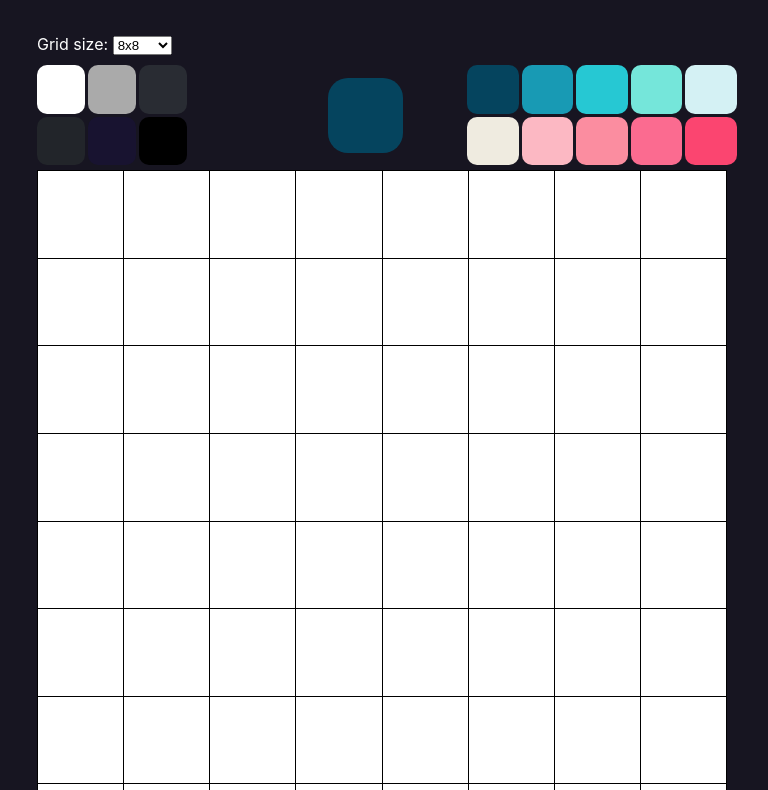
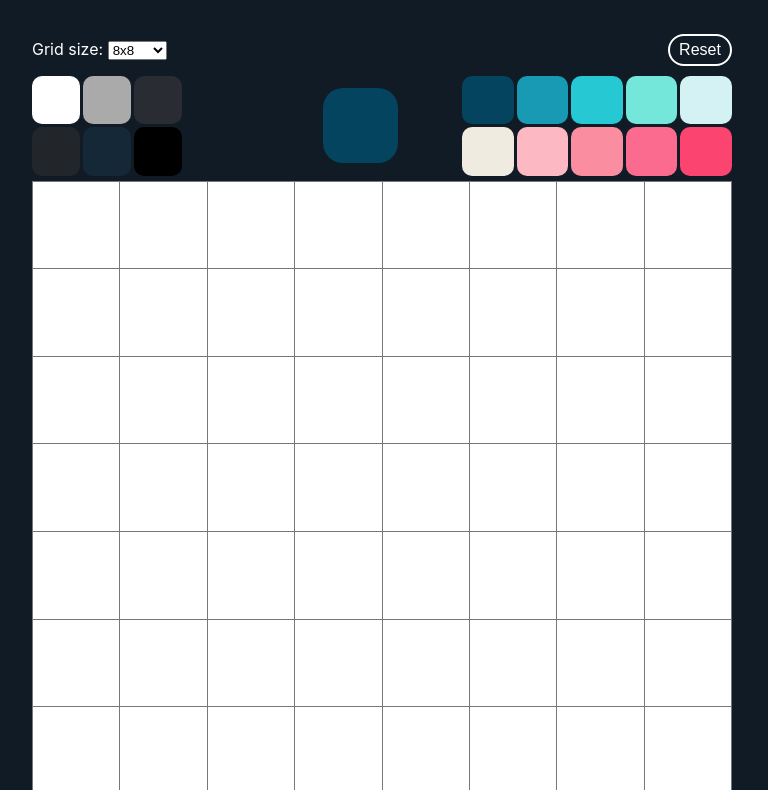
Before and after one commit to MJNBartlett/Pixel-Art-Web-App, a plain HTML site: page index.html in a window 1280 px wide. Shown: the part 161-951 px from the top of the page, without its empty margins (258-1026 px from the left). Drawn offline with Linux system fonts and the light colour scheme.

Commit message:
Addition of reset button. Minor styling update.

```diff
--- a/index.html
+++ b/index.html
@@ -9,10 +9,11 @@
   <body>
     <header>
       <h1>Pixel Perfect</h1>
-      <h2>It's time to make art!</h2>
+      <h2>An interactive artboard. </h2>
     </header>
     <main>
       <section id="pixel__menu" class="">
+        <div id="pixel__menu-flex-container" class="">
           <div id="pixel__grid--size-selector" class="">
             <label for="pixel__grid--size-options">Grid size:</label>
             <select name="grid size" id="pixel__grid--size-options" onchange="gridSizeChanger()">
@@ -22,8 +23,12 @@
               <option id="grid-size--32x32" value="1024">32x32</option>
             </select>
           </div>
+          <div class="" id="pixel__grid--button">
+            <button class="pixel__grid--button" type="button" name="reset button" onclick="gridSizeChanger()">Reset</button>
+          </div>
+        </div>
         <div id="pixel__palette-container" class="">
-          <div id="pixel__palette-bg-color" class=""><!--<p class="pixel__palette-bg-text" style="">Background:</p>--></div>
+          <div id="pixel__palette-bg-color" class=""></div>
           <div id="pixel__palette-selected" class=""></div>
           <div id="pixel__palette" class=""></div>
         </div>
--- a/stylesheets/main.css
+++ b/stylesheets/main.css
@@ -15,11 +15,12 @@
   --bg-col-2: #aaaaaa;
   --bg-col-3: #292C33;
   --bg-col-4: #22252A;
-  --bg-col-5: #181330;
+  --bg-col-5: #152838;
   --bg-col-6: #000000;
   /* Main Body Variables */
-  --bg-main-col: #171521;
-  --text-main-col: #ffffff;
+  --bg-main-col: #101b26;
+  --pixel-grid-bg: #777;
+  --text-main-col: #fff;
   --border-radius-1: 25px;
   --border-radius-2: 10px;
 }
@@ -42,6 +43,7 @@ footer{
   margin-top: 50px;
   text-align: center;
   margin-bottom: 30px;
+  width: 100%;
 }
 h1{
   font-size: 70px;
@@ -58,7 +60,7 @@ h2{
 
 /* Main Pixel Grid */
 #pixel__grid-container{
-  margin: 5px;
+  margin: 5px 0;
 }
 #pixel__grid{
   min-width: 500px;
@@ -68,7 +70,7 @@ h2{
   min-height: 500px;
   display: grid;
   grid-gap: 1px;
-  background: black;
+  background: var(--pixel-grid-bg);
   margin: auto;
   padding: 1px
 }
@@ -89,21 +91,62 @@ h2{
 }
 /* Pixel Menu Elements */
 #pixel__menu{
+  display: grid;
+  grid-template-areas:
+  "option option"
+  "palette palette"
+  ;
+  grid-gap: 10px;
+  ;
+}
+#pixel__menu-flex-container{
+  grid-area: option;
+  display: flex;
+  flex-direction: row;
+  flex-wrap: nowrap;
+  justify-content: space-between;
+  align-items: center;
+}
+#pixel__grid--size-selector{
 
 }
-#pixel__grid--size-selector{
-margin-left: 5px;
-margin-bottom: 10px;
+select{
+  /* appearance: none; */
+  /* -webkit-appearance: none; */
+}
+#pixel__grid--button{
+  /* grid-area: button; */
+}
+.pixel__grid--button{
+  cursor: pointer;
+  display: inline-block;
+  text-align: center;
+  white-space: nowrap;
+  width: 4em;
+  font-size: inherit;
+  background: none;
+  color: inherit;
+  border: 2px solid var(--text-main-col);
+  border-radius: 25px;
+  padding: 0.3em;
+}
+.pixel__grid--button:hover,
+.pixel__grid--button:focus{
+  background: var(--text-main-col);
+  color: var(--bg-main-col);
+  border: 2px solid var(--text-main-col);
+  border-radius: 25px;
+  outline: none;
 }
 
 /* Grid with palettes */
 #pixel__palette-container{
-  margin-left: 5px;
   display: grid;
   grid-template-columns: 1.5fr 0.7fr 1fr;
   grid-gap: 5px;
   align-items: center;
   width: 100%;
+  grid-area: palette;
 }
 #pixel__palette-bg-color{
   width: 150px;
```
Lines whose indentation alone changed are shown as unchanged.
